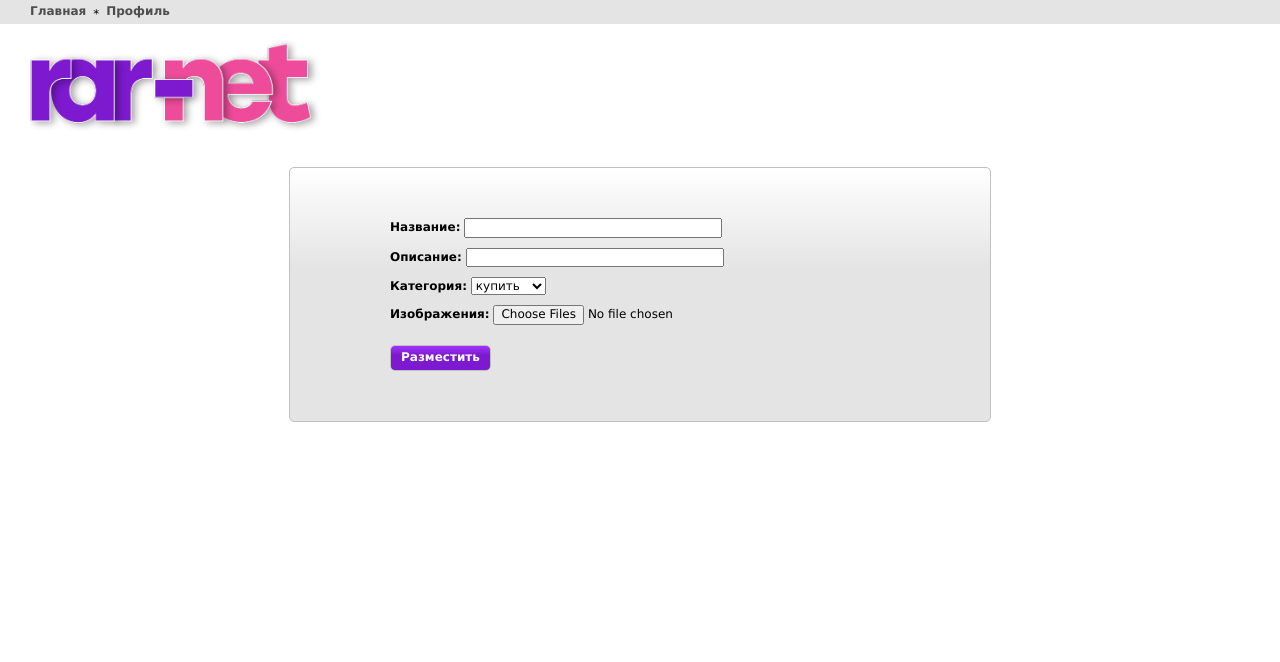
After one commit to loooltooot/rar-net, a Django app: page /offers/new/ in a window 1280 px wide. The commit adds this page. Shown: the top 662 px of the page. Run offline with Django 4.2, Linux system fonts and the light colour scheme; parts of the project's set-up code (start-up, migrations or seed data) failed here and were passed over.

Commit message:
✨: offers creation

```diff
--- /dev/null
+++ b/offers/forms.py
@@ -0,0 +1,26 @@
+from django import forms
+
+from .models import Offer
+
+class MultipleFileInput(forms.ClearableFileInput):
+    allow_multiple_selected = True
+
+class MultipleImageField(forms.ImageField):
+    def __init__(self, *args, **kwargs):
+        kwargs.setdefault("widget", MultipleFileInput())
+        super().__init__(*args, **kwargs)
+
+    def clean(self, data, initial=None):
+        single_file_clean = super().clean
+        if isinstance(data, (list, tuple)):
+            result = [single_file_clean(d, initial) for d in data]
+        else:
+            result = single_file_clean(data, initial)
+        return result
+
+class OfferForm(forms.ModelForm):
+    imgs = MultipleImageField(label='Изображения')
+
+    class Meta:
+        model = Offer
+        fields = ['title', 'description', 'category', 'imgs']
--- a/offers/static/offers/css/global.css
+++ b/offers/static/offers/css/global.css
@@ -163,6 +163,19 @@ form .errorlist li {
   justify-content: center;
 }
 
+.fancy-borders.focus-button {
+  background: linear-gradient(180deg, var(--primary-light-color) 0%, var(--primary-color) 39.58%);
+  cursor: pointer;
+  color: var(--bg-color);
+  font-weight: 700;
+  grid-area: button;
+  width: fit-content;
+  margin-top: 10px;
+}
+.fancy-borders.focus-button:hover {
+  background: var(--primary-shade-color);
+}
+
 #offers-list {
   margin-top: 20px;
 }
@@ -170,10 +183,12 @@ form .errorlist li {
   display: grid;
   grid-template-columns: repeat(7, 1fr);
   row-gap: 20px;
+  column-gap: 20px;
 }
 #offers-list .offer-card {
   display: grid;
-  max-width: 200px;
+  width: 100%;
+  box-sizing: border-box;
   grid-template-areas: "img img" "title title" "description description" "meta meta" "button button";
 }
 #offers-list .offer-card h3 {
@@ -202,19 +217,8 @@ form .errorlist li {
   width: 16px;
   height: 16px;
 }
-#offers-list .offer-card a.fancy-borders {
-  background: linear-gradient(180deg, var(--primary-light-color) 0%, var(--primary-color) 39.58%);
-  color: var(--bg-color);
-  font-weight: 700;
-  grid-area: button;
-  width: fit-content;
-  margin-top: 10px;
-}
-#offers-list .offer-card a.fancy-borders:hover {
-  background: var(--primary-shade-color);
-}
 #offers-list .offer-card img {
-  width: 200px;
+  width: 100%;
   grid-area: img;
 }
 
--- a/offers/static/offers/css/global.scss
+++ b/offers/static/offers/css/global.scss
@@ -173,6 +173,20 @@ form {
     }
 }
 
+.fancy-borders.focus-button {
+    @include fancy-bg(var(--primary-light-color), var(--primary-color));
+    cursor: pointer;
+    color: var(--bg-color);
+    font-weight: 700;
+    grid-area: button;
+    width: fit-content;
+    margin-top: 10px;
+
+    &:hover {
+        background: var(--primary-shade-color);
+    }
+}
+
 #offers-list {
     margin-top: 20px;
 
@@ -180,11 +194,13 @@ form {
         display: grid;
         grid-template-columns: repeat(7, 1fr);
         row-gap: 20px;
+        column-gap: 20px;
     }
 
     .offer-card {
         display: grid;
-        max-width: 200px;
+        width: 100%;
+        box-sizing: border-box;
         grid-template-areas:
             'img img'
             'title title'
@@ -224,21 +240,8 @@ form {
             }
         }
 
-        a.fancy-borders {
-            @include fancy-bg(var(--primary-light-color), var(--primary-color));
-            color: var(--bg-color);
-            font-weight: 700;
-            grid-area: button;
-            width: fit-content;
-            margin-top: 10px;
-
-            &:hover {
-                background: var(--primary-shade-color);
-            }
-        }
-
         img {
-            width: 200px;
+            width: 100%;
             grid-area: img;
         }
     }
--- /dev/null
+++ b/offers/static/offers/css/pages/createOffer.css
@@ -0,0 +1,21 @@
+#create-offer {
+  padding: 50px 100px;
+  max-width: 500px;
+  margin-inline: auto;
+}
+#create-offer #inputs {
+  flex-direction: column;
+  row-gap: 10px;
+}
+#create-offer input[type=submit] {
+  margin-top: 20px;
+}
+#create-offer label,
+#create-offer legend {
+  font-weight: 700;
+}
+#create-offer fieldset label {
+  font-weight: 400;
+}
+
+/*# sourceMappingURL=createOffer.css.map */
--- /dev/null
+++ b/offers/static/offers/css/pages/createOffer.scss
@@ -0,0 +1,23 @@
+#create-offer {
+    padding: 50px 100px;
+    max-width: 500px;
+    margin-inline: auto;
+
+    #inputs {
+        flex-direction: column;
+        row-gap: 10px;
+    }
+
+    input[type='submit'] {
+        margin-top: 20px;
+    }
+
+    label,
+    legend {
+        font-weight: 700;
+    }
+
+    fieldset label {
+        font-weight: 400;
+    }
+}
--- /dev/null
+++ b/offers/templates/offers/add_offer.html
@@ -0,0 +1,18 @@
+{% extends "offers/base_site.html" %}
+{% load static %}
+
+{% block page_specific_styles %}
+<link rel="stylesheet" href="{% static "offers/css/pages/createOffer.css" %}">
+{% endblock page_specific_styles %}
+
+{% block content %}
+<section class="fancy-borders" id="create-offer">
+    <form method="post" enctype="multipart/form-data">
+        <div id="inputs" class="flex">
+            {% csrf_token %}
+            {{form.as_div}}
+        </div>
+        <input class="fancy-borders focus-button" type="submit" value="Разместить">
+    </form>
+</section>
+{% endblock content %}
--- a/offers/templates/offers/components/offers_list.html
+++ b/offers/templates/offers/components/offers_list.html
@@ -16,8 +16,8 @@
                             {% endif %}
                         </div>
                     </div>
-                    {% if user.is_authenticated %}
-                        <a class="fancy-borders" href="">Откликнуться</a>
+                    {% if user.is_authenticated and user.username != offer.author.username %}
+                        <a class="fancy-borders focus-button" href="">Откликнуться</a>
                     {% endif %}
                     <img src="{{offer.photo_set.first.img.url}}">
                 </div>
--- a/offers/templates/offers/components/search.html
+++ b/offers/templates/offers/components/search.html
@@ -44,7 +44,7 @@
     <div>
         <ul class="actions">
             <li><a href="">Мои заявки</a></li>
-            <li><a href="">Добавить заявку</a></li>
+            <li><a href="{% url "offers:add_offer" %}">Добавить заявку</a></li>
         </ul>
     </div>
     {% endif %}
--- a/offers/templates/offers/index.html
+++ b/offers/templates/offers/index.html
@@ -8,5 +8,4 @@
 
 {% block page_specific_scripts %}
 <script src="{% static "offers/js/searchBar.js" %}"></script>
-<script src="{% static "offers/js/slider.js" %}"></script>
 {% endblock page_specific_scripts %}
--- a/offers/urls.py
+++ b/offers/urls.py
@@ -1,8 +1,9 @@
 from django.urls import path
 
-from .views import index
+from .views import index, CreateOffer
 
 app_name = 'offers'
 urlpatterns = [
     path('', index, name='index'),
+    path('offers/new/', CreateOffer.as_view(extra_context={'title': 'Новая заявка'}), name='add_offer'),
 ]
--- a/offers/views.py
+++ b/offers/views.py
@@ -1,9 +1,32 @@
 from django.shortcuts import render
 from django.views import generic
+from locations.models import City
+from django.urls import reverse_lazy
+from django.http import HttpResponseRedirect
+from django.contrib.auth.mixins import LoginRequiredMixin
 
-from locations.models import City
+from .forms import OfferForm
+from .models import Photo
 
 # Create your views here.
 
 def index(request):
     return render(request, 'offers/index.html')
+
+class CreateOffer(generic.CreateView, LoginRequiredMixin):
+    template_name = 'offers/add_offer.html'
+    redirect_field_name = ''
+    form_class = OfferForm
+
+    def get_success_url(self):
+        return reverse_lazy('offers:index')
+
+    def form_valid(self, form):
+        form.instance.author = self.request.user
+        self.object = form.save()
+
+        images = form.cleaned_data['imgs']
+        for img in images:
+            Photo.objects.create(img=img, offer=self.object)
+
+        return HttpResponseRedirect(self.get_success_url())
--- a/rar_net/settings.py
+++ b/rar_net/settings.py
@@ -14,6 +14,7 @@ from os import getenv, path
 from pathlib import Path
 import dotenv
 from django.core.management.utils import get_random_secret_key
+from django.urls import reverse_lazy
 
 # Build paths inside the project like this: BASE_DIR / 'subdir'.
 BASE_DIR = Path(__file__).resolve().parent.parent
@@ -140,3 +141,4 @@ MEDIA_ROOT = BASE_DIR / 'media'
 DEFAULT_AUTO_FIELD = 'django.db.models.BigAutoField'
 
 AUTH_USER_MODEL = 'users.User'
+LOGIN_URL = reverse_lazy('offers:index')
```
Also changed, not shown: media/offers/2023/12/4756464282adc411c9024f1011e62ea8-1963161441.jpg (deleted), media/offers/2023/12/Winston-Churchill-007-205459295.jpeg (deleted), media/offers/2023/12/penguin.jpg (deleted), media/offers/2023/12/robot_1f916.png (deleted), 2 other files.
